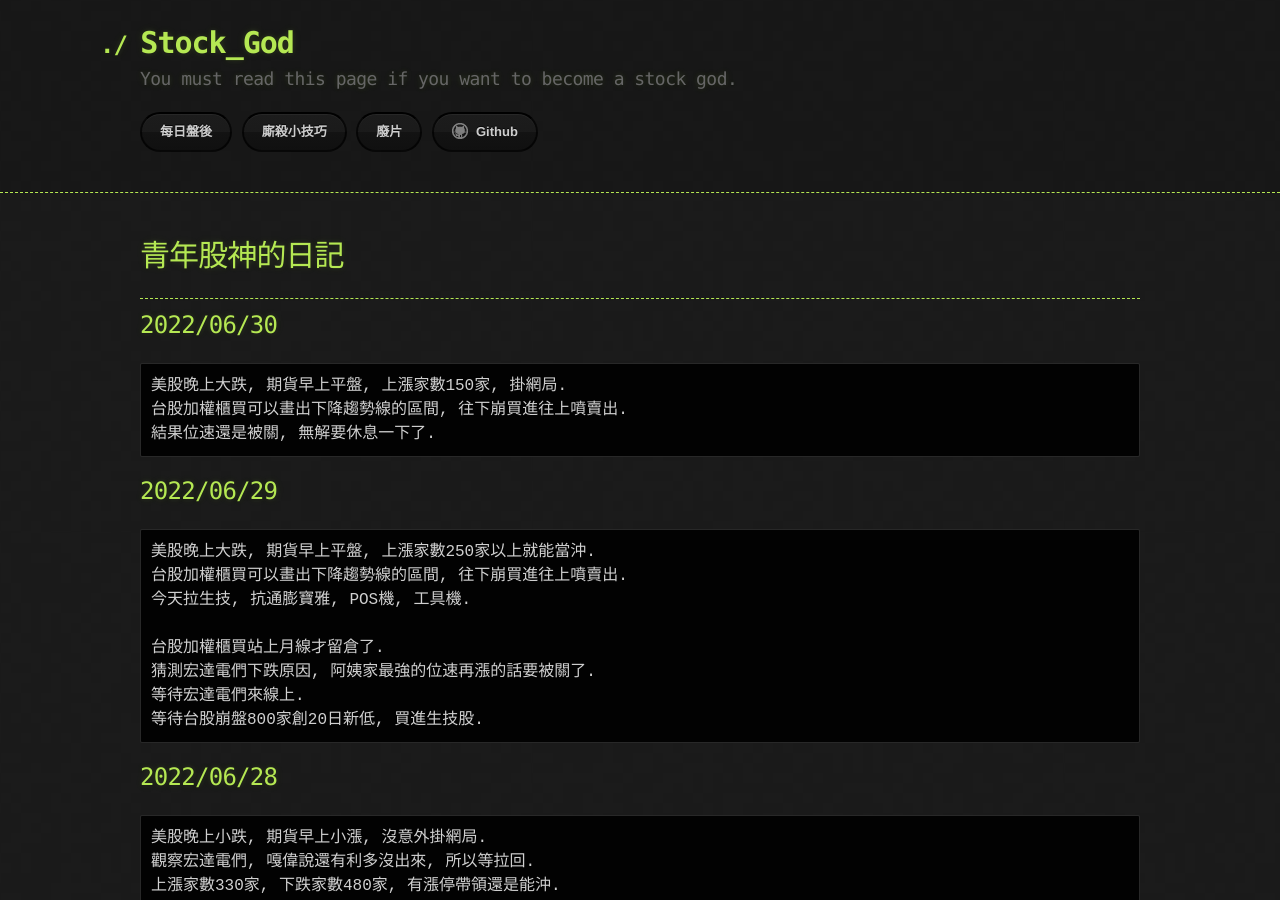
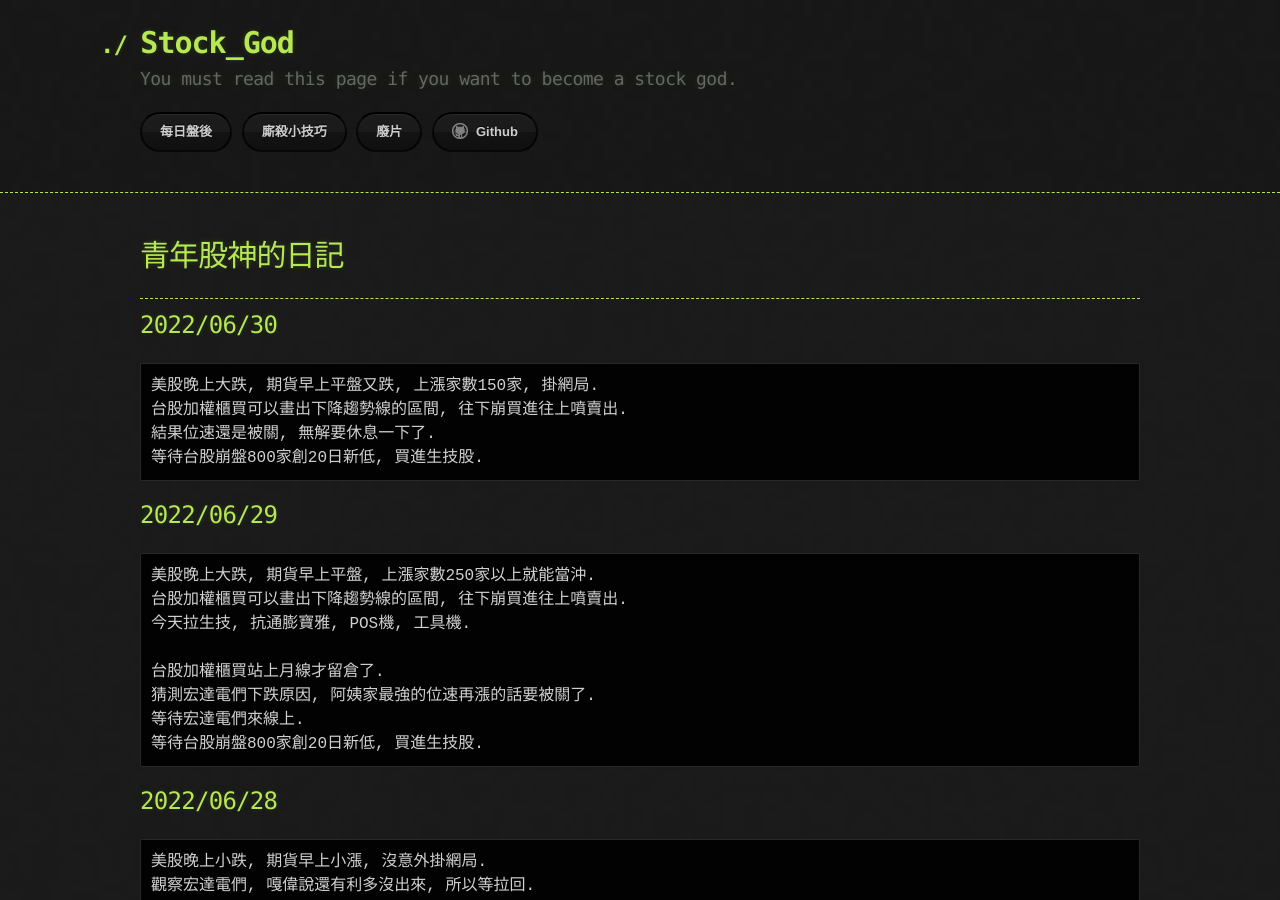
Before and after one commit to lepg5487/Stock_God, a Jekyll site: the page built from index.md, in a window 1280 px wide and 900 px high. Built offline with Jekyll 4.4.1, drawn with Linux system fonts in a browser that asks for light colours; our own code applies the rules of GitHub Pages for plain Markdown files.

Commit message:
Update index.md

````diff
--- a/index.md
+++ b/index.md
@@ -8,9 +8,10 @@ layout: testlayouts
 
 ## 2022/06/30
 ```
-美股晚上大跌, 期貨早上平盤, 上漲家數150家, 掛網局.
+美股晚上大跌, 期貨早上平盤又跌, 上漲家數150家, 掛網局.
 台股加權櫃買可以畫出下降趨勢線的區間, 往下崩買進往上噴賣出.
 結果位速還是被關, 無解要休息一下了.
+等待台股崩盤800家創20日新低, 買進生技股.
 ```
 
 ## 2022/06/29
````
